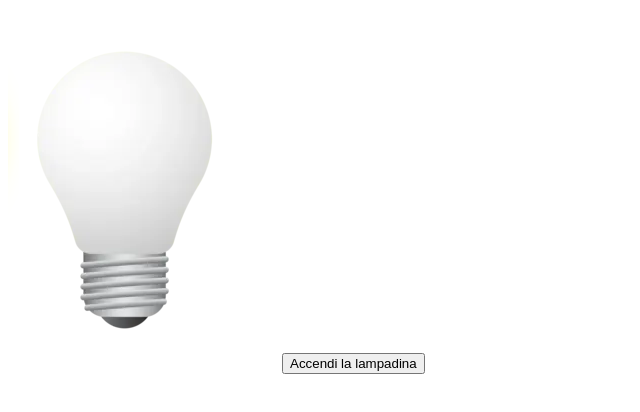
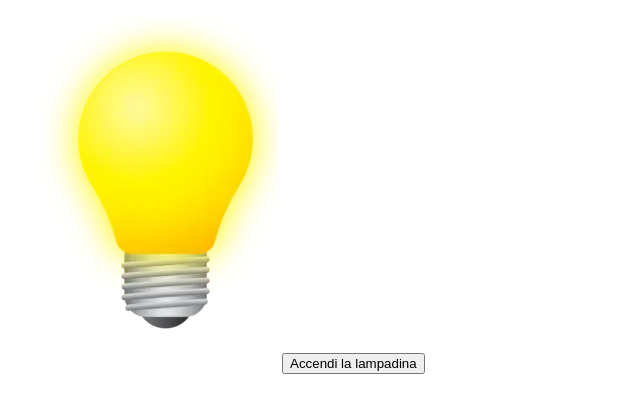
Before and after one commit to AriannaCristiani/js-dom-1, a plain HTML site: page index.html in a window 1280 px wide. Both pictures are taken after a click on the button "Accendi la lampadina". Shown: the whole page, without its empty margins (0-640 px from the left). Drawn offline with Linux system fonts and the light colour scheme.

Commit message:
aggiunta classe in app.css e intervento sulle clssi delle lampadine dopo il click sul bottone

```diff
--- /dev/null
+++ b/app.css
@@ -0,0 +1,4 @@
+.hidden {
+    display: none;
+
+}
--- a/app.js
+++ b/app.js
@@ -8,11 +8,15 @@
 const witheLamp = document.getElementById('white-lamp');
 // console.log(witheLamp)
 
+const yellowLamp = document.getElementById('yellow-lamp');
+// console.log(yellowLamp)
+
 const button = document.getElementById('btn');
 // console.log(button)
 
 button.addEventListener('click',  function() {
+   console.log("l'utente ha cliccato sul bottone")
+   witheLamp.classList.add ('hidden')
+   yellowLamp.classList.remove ('hidden')
 
-
-   console.log("l'utente ha cliccato sul bottone")
 })
--- a/index.html
+++ b/index.html
@@ -4,13 +4,14 @@
     <meta charset="UTF-8">
     <meta name="viewport" content="width=device-width, initial-scale=1.0">
     <title>Primi passi con il DOM</title>
+    <link rel="stylesheet" href="./app.css">
 
 </head>
-
 
 <body>
 
     <img id="white-lamp" src="./img/white_lamp.png" alt="lampadina spenta">
+    <img id="yellow-lamp" class="hidden" src="./img/yellow_lamp.png" alt="lapadina accesa">
     <button id="btn">Accendi la lampadina</button>
 
 
```
